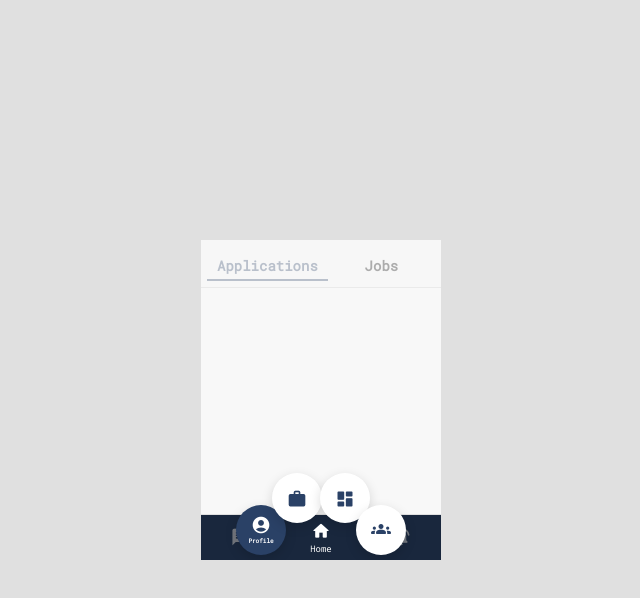
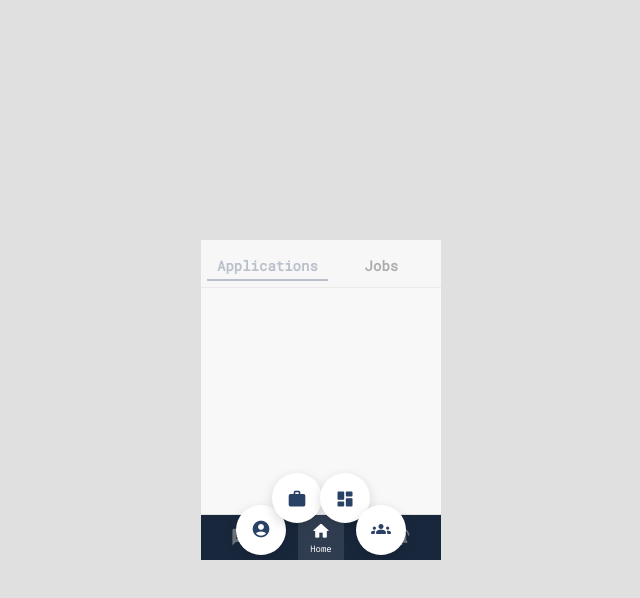
Before and after one commit to mch-cloudmosa-team4/mch-2025-cloudmosa, a Vue app in the folder frontend/: page /dashboard in a window 1280 px wide. Both pictures are taken after a click on the element "home". Shown: the top 598 px of the page, without its empty margins (319-959 px from the left). Built offline with nearby package versions, Linux system fonts and the light colour scheme.

Commit message:
fix: home option selection logic

```diff
--- a/frontend/src/App.vue
+++ b/frontend/src/App.vue
@@ -92,11 +92,14 @@
         <!-- Home按鈕 -->
         <div
           class="nav-item home-item"
-          :class="{ active: activeTab === 'home' }"
+          :class="{
+            active: activeTab === 'home',
+            selected: selectedMenuIndex === -1 && showHomeMenu
+          }"
           @click="handleHomeClick"
         >
           <span class="material-icons-round">home</span>
-          <span v-if="showHomeMenu" class="nav-label">Home</span>
+          <span v-if="showHomeMenu && selectedMenuIndex === -1" class="nav-label">Home</span>
         </div>
 
         <!-- News按鈕 -->
@@ -132,7 +135,7 @@ const showJobsLabel = ref(false)
 const showDashboardLabel = ref(false)
 const showCommunityLabel = ref(false)
 const hoveredItem = ref<string | null>(null)
-const selectedMenuIndex = ref(0) // 當前選中的選單項目索引
+const selectedMenuIndex = ref(-1) // -1 表示選中 Home，0-3 表示選中其他項目
 const menuItems = ['profile', 'jobs', 'dashboard', 'community'] // 選單項目順序
 let hideTimer: number | null = null
 
@@ -161,9 +164,9 @@ const hasUnreadNews = computed(() => {
 
 function handleHomeClick() {
   if (!showHomeMenu.value) {
-    selectedMenuIndex.value = 0 // 重置到第一個項目
+    selectedMenuIndex.value = -1 // 重置到 Home 選中狀態
     showHomeMenu.value = true
-    updateSelection() // 高亮第一個項目
+    updateSelection() // 清除所有項目高亮
   } else {
     hideMenu()
     router.push('/home')
@@ -203,7 +206,7 @@ function hideMenu() {
     hideTimer = null
   }
   showHomeMenu.value = false
-  selectedMenuIndex.value = 0 // 重置選中索引
+  selectedMenuIndex.value = -1 // 重置選中索引到 Home
   hoveredItem.value = null
   // 重置所有標籤狀態
   showProfileLabel.value = false
@@ -294,20 +297,30 @@ function handleKeyPress(event: KeyboardEvent) {
 }
 
 function navigateLeft() {
-  if (selectedMenuIndex.value === 0) {
-    // 如果在 profile (第一個)，關閉選單
+  if (selectedMenuIndex.value === -1) {
+    // 如果在 Home，向左選到 Profile
+    selectedMenuIndex.value = 0
+    updateSelection()
+  } else if (selectedMenuIndex.value === 0) {
+    // 如果在 Profile，關閉選單（回到 Home 未展開狀態）
     hideMenu()
   } else {
+    // 在其他項目時，向左移動
     selectedMenuIndex.value--
     updateSelection()
   }
 }
 
 function navigateRight() {
-  if (selectedMenuIndex.value === menuItems.length - 1) {
-    // 如果在 community (最後一個)，關閉選單
+  if (selectedMenuIndex.value === -1) {
+    // 如果在 Home，向右選到 Community
+    selectedMenuIndex.value = 3
+    updateSelection()
+  } else if (selectedMenuIndex.value === 3) {
+    // 如果在 Community，關閉選單（回到 Home 未展開狀態）
     hideMenu()
   } else {
+    // 在其他項目時，向右移動
     selectedMenuIndex.value++
     updateSelection()
   }
@@ -320,6 +333,11 @@ function updateSelection() {
   showDashboardLabel.value = false
   showCommunityLabel.value = false
   hoveredItem.value = null
+
+  if (selectedMenuIndex.value === -1) {
+    // 選中 Home，不顯示任何項目標籤
+    return
+  }
 
   // 設置當前選中項目
   const currentItem = menuItems[selectedMenuIndex.value]
@@ -339,9 +357,13 @@ function updateSelection() {
       showCommunityLabel.value = true
       break
   }
-}
+}function selectCurrentItem() {
+  if (selectedMenuIndex.value === -1) {
+    // 選中 Home
+    goToHome()
+    return
+  }
 
-function selectCurrentItem() {
   const currentItem = menuItems[selectedMenuIndex.value]
   switch (currentItem) {
     case 'profile':
@@ -466,8 +488,20 @@ onUnmounted(() => {
   color: white !important; /* 被選中時圖示變為白色 */
 }
 
+.nav-item {
+  color: rgba(255, 255, 255, 0.7); /* 預設半透明白色 */
+}
 .nav-item.active {
   color: white; /* 被選中的按鈕變白色 */
+}
+
+.nav-item.selected {
+  color: white; /* 選中狀態下的按鈕變白色 */
+  background: rgba(255, 255, 255, 0.1); /* 添加淡淡的背景高亮 */
+}
+
+.nav-item.selected .material-icons-round {
+  color: white !important;
 }
 
 .nav-item .material-icons-round {
```
